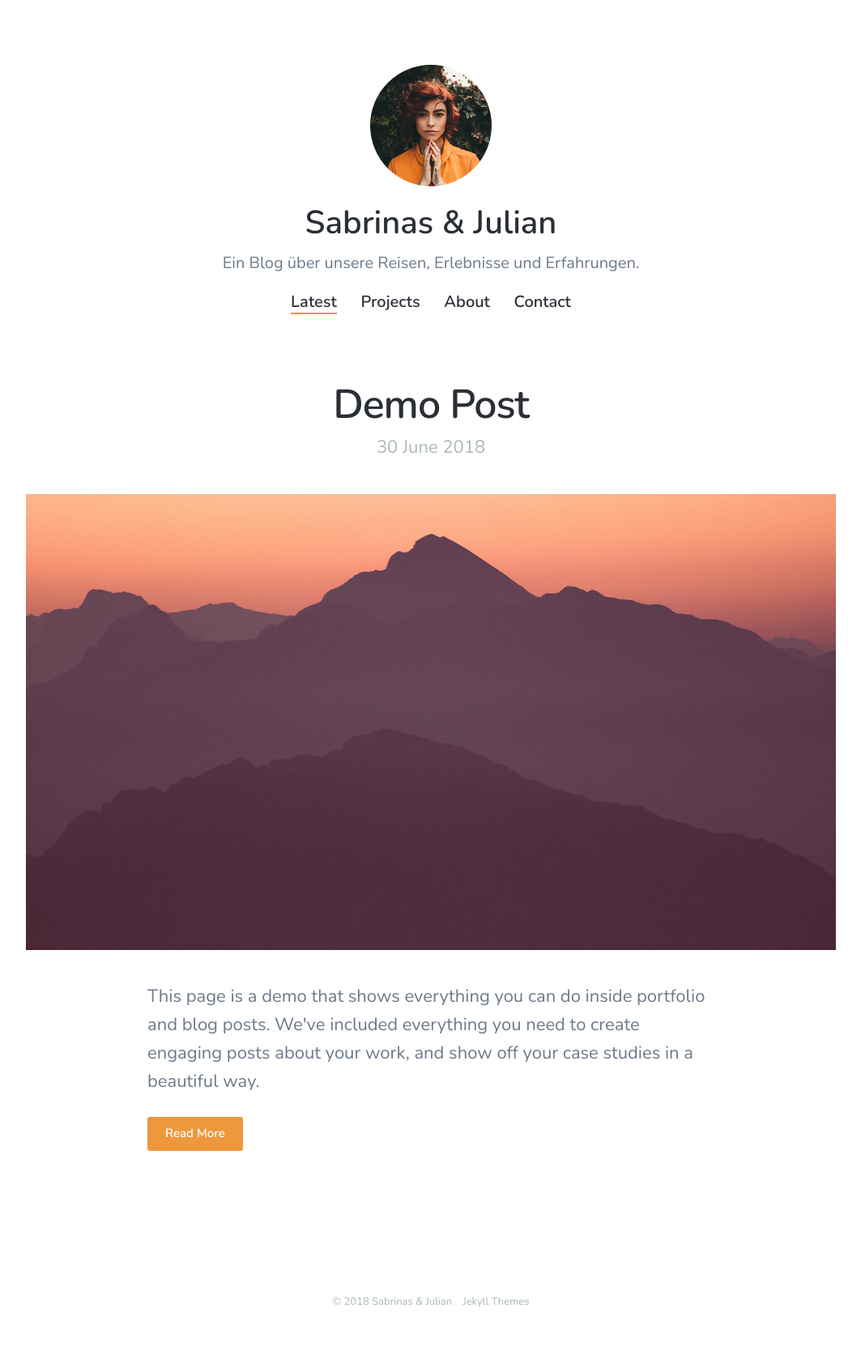
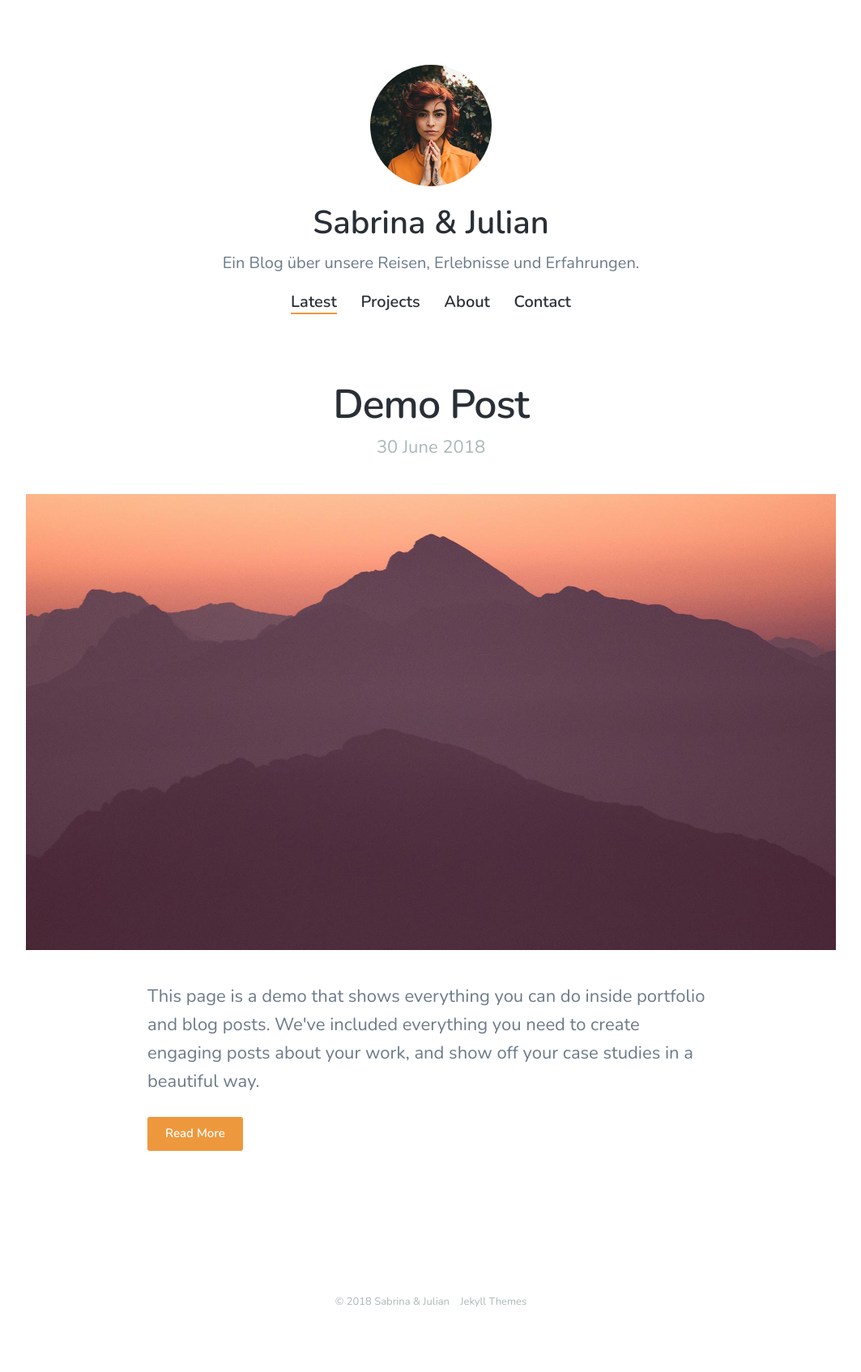
Before and after one commit to sabrinajulian/sabrinajulian.github.io, a Jekyll site: the page built from index.html, in a window 1280 px wide. Shown: the whole page at 81% size, without its empty margins (108-1171 px from the left). Built offline with Jekyll 4.4.1, drawn with Linux system fonts in a browser that asks for light colours; nearby versions of some CDN libraries; the list of posts is cut into pages by our own code.

Commit message:
Update settings.yml

```diff
--- a/_data/settings.yml
+++ b/_data/settings.yml
@@ -1,5 +1,5 @@
 basic_settings:
-  site_title: Sabrinas & Julian
+  site_title: Sabrina & Julian
   site_tagline: Ein Blog über unsere Reisen, Erlebnisse und Erfahrungen.
   favicon_image: /images/favicon.png
 
```
